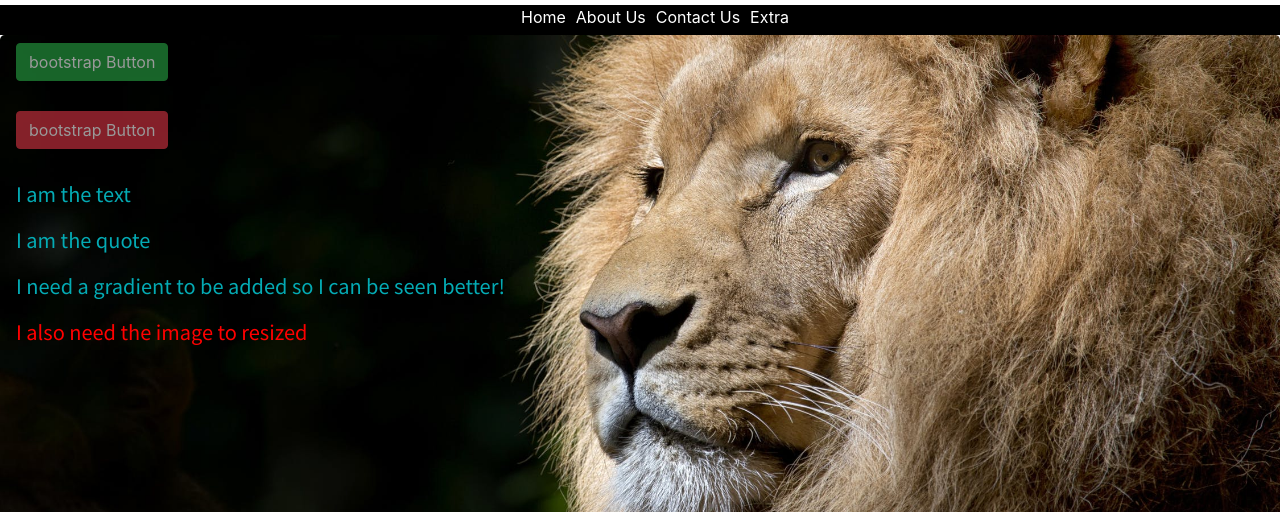
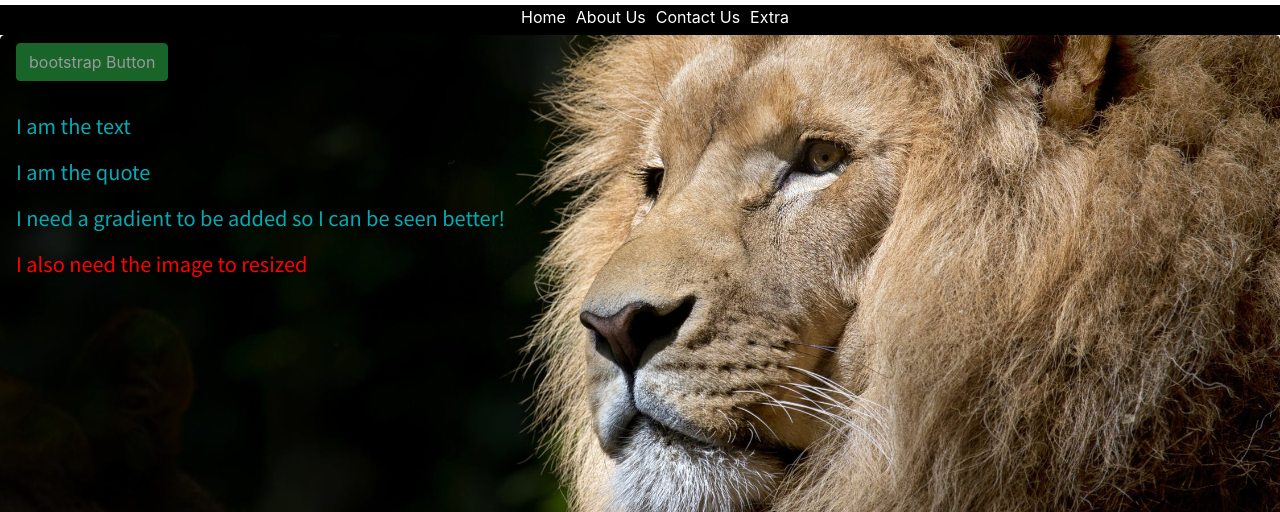
Before and after one commit to badenis19/Divers_projects, a plain HTML site: page index.html in a window 1280 px wide. Shown: the part 51-563 px from the top of the page. Drawn offline with nearby package versions, Linux system fonts and the light colour scheme.

Commit message:
removed button

```diff
--- a/index.html
+++ b/index.html
@@ -30,7 +30,6 @@
 
     <div class="banner btn-lg ">
         <a class="btn txt btn-success" href="https://css-tricks.com/snippets/css/a-guide-to-flexbox/">bootstrap Button</a><br><br>
-        <a class="btn btn-danger" href="#">bootstrap Button</a><br><br>
         <!-- <button>Normal button</button> -->
         <p>I am the text</p>
         <p>I am the quote</p>
```
